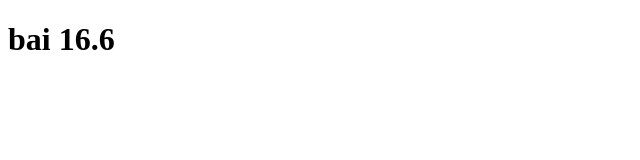
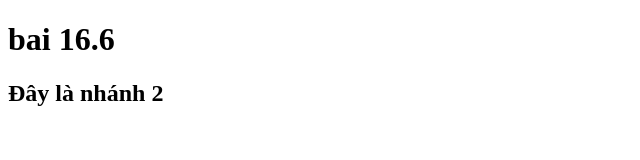
Before and after one commit to tiendung-hoang/Bai16.6, a plain HTML site: page index.html in a window 1280 px wide. Shown: the whole page, without its empty margins (0-640 px from the left). Drawn offline with Linux system fonts and the light colour scheme.

Commit message:
nhánh 2

```diff
--- a/index.html
+++ b/index.html
@@ -7,5 +7,6 @@
   </head>
   <body>
     <h1>bai 16.6</h1>
+    <h2>Đây là nhánh 2</h2>
   </body>
 </html>
```
